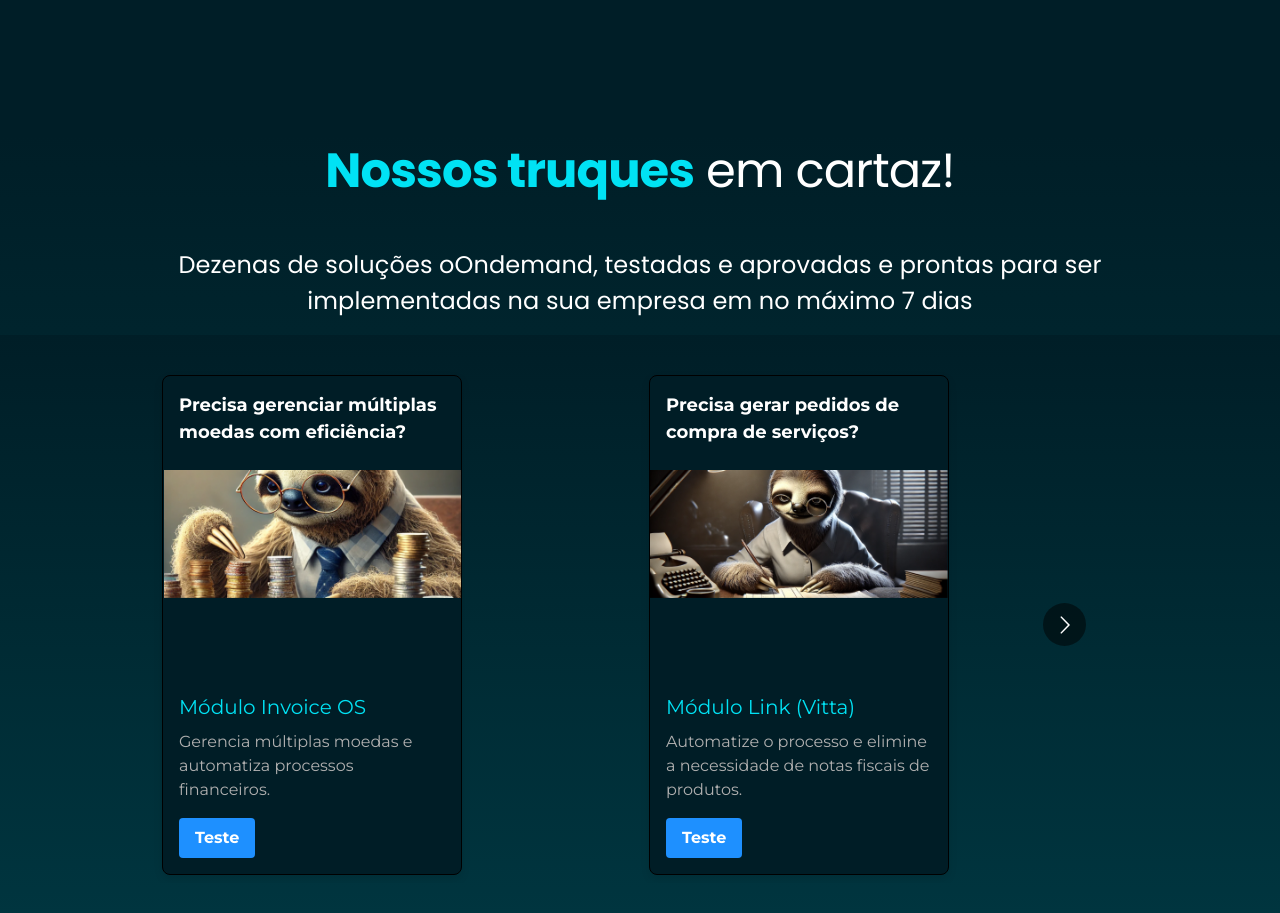
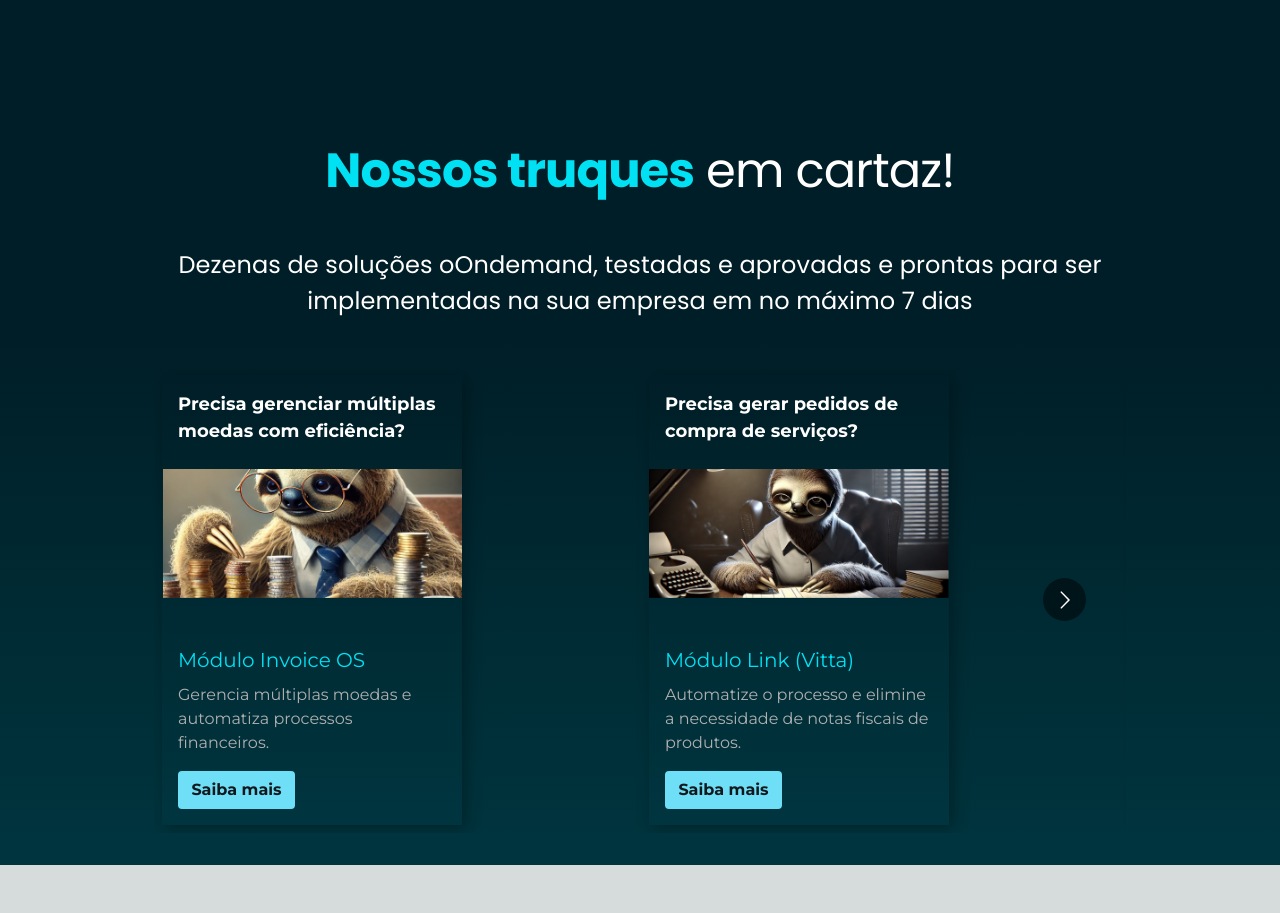
Before and after one commit to lucasribeiroc/oondemand, a Next.js app: page /teste in a window 1280 px wide. Shown: the part 1840-2753 px from the top of the page. After the commit the page ends 2705 px from the top, so only its background shows below. Built offline with nearby package versions, Linux system fonts and the light colour scheme.

Commit message:
refactor: Update CardModulo component to use react-multi-carousel

```diff
--- a/src/components/CardModulo.js
+++ b/src/components/CardModulo.js
@@ -5,15 +5,13 @@ const CardModulo = ({ modulo }) => {
     <div
       style={{
         width: "300px", // Largura fixa
-        height: "500px", // Altura aumentada
-        borderRadius: "0.5rem",
+        height: "450px", // Altura aumentada
         overflow: "hidden",
-        boxShadow: "0 4px 8px rgba(0, 0, 0, 0.1)",
-        backgroundColor: "#001D26",
+        boxShadow: "4px 4px 15px rgba(0, 0, 0, 0.3)", // Sombra mais visível
+        background: "linear-gradient(to bottom, #001E27, #002A33, #00353f)",
         color: "white",
         margin: "0.5rem",
         fontFamily: "Montserrat, sans-serif",
-        border: "1px solid black",
         display: "flex",
         flexDirection: "column",
         justifyContent: "space-between",
@@ -42,11 +40,7 @@ const CardModulo = ({ modulo }) => {
         />
       </div>
       <div style={{ padding: "1rem", flex: "0 1 auto" }}>
-        {" "}
-        {/* Ajuste de flex */}
         <div style={{ marginTop: "0.25rem" }}>
-          {" "}
-          {/* Espaçamento reduzido */}
           <p
             style={{
               color: "#00e2f4",
@@ -66,18 +60,19 @@ const CardModulo = ({ modulo }) => {
         <div style={{ padding: "1rem 0 0 0" }}>
           <button
             style={{
-              backgroundColor: "#1E90FF",
-              color: "white",
+              backgroundColor: "#6EDFF6", // Cor do botão
+              color: "#12191E", // Cor do texto
               fontWeight: "bold",
-              padding: "0.5rem 1rem",
+              width: "117px", // Largura do botão
+              height: "38px", // Altura do botão
               borderRadius: "0.25rem",
               border: "none",
               cursor: "pointer",
             }}
             onMouseOver={(e) => (e.target.style.backgroundColor = "#1C86EE")}
-            onMouseOut={(e) => (e.target.style.backgroundColor = "#1E90FF")}
+            onMouseOut={(e) => (e.target.style.backgroundColor = "#6EDFF6")}
           >
-            Teste
+            Saiba mais
           </button>
         </div>
       </div>
--- a/src/components/Home/Modulos.js
+++ b/src/components/Home/Modulos.js
@@ -70,7 +70,7 @@ const Modulos = () => {
   return (
     <div
       style={{
-        background: "linear-gradient(to bottom, #001E27, #002A33, #00353f)",
+        backgroundColor: "#001E27",
         marginTop: "-250px", // Adiciona margem negativa para colar no componente de cima
         paddingBottom: "0px",
       }}
```
